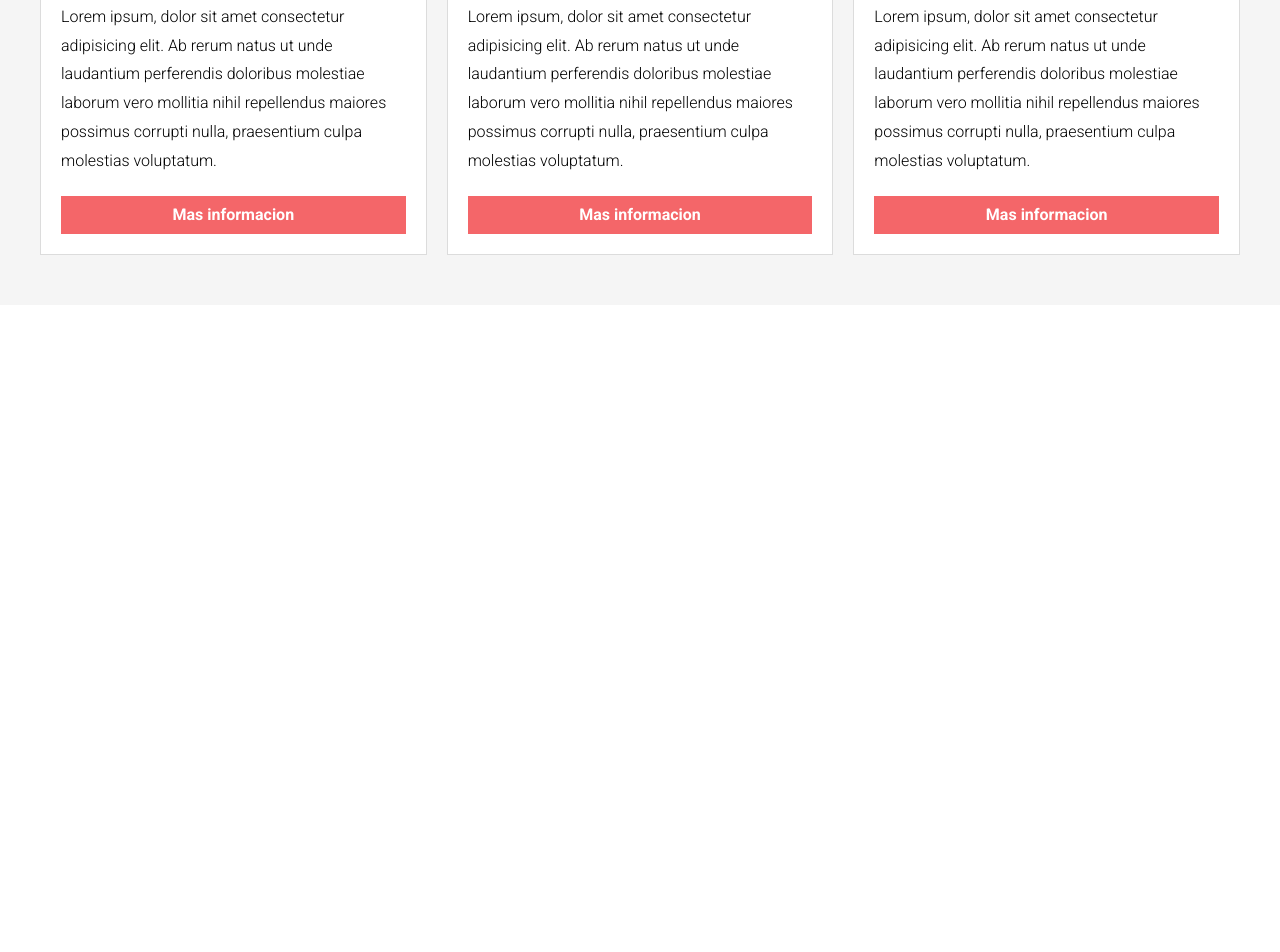
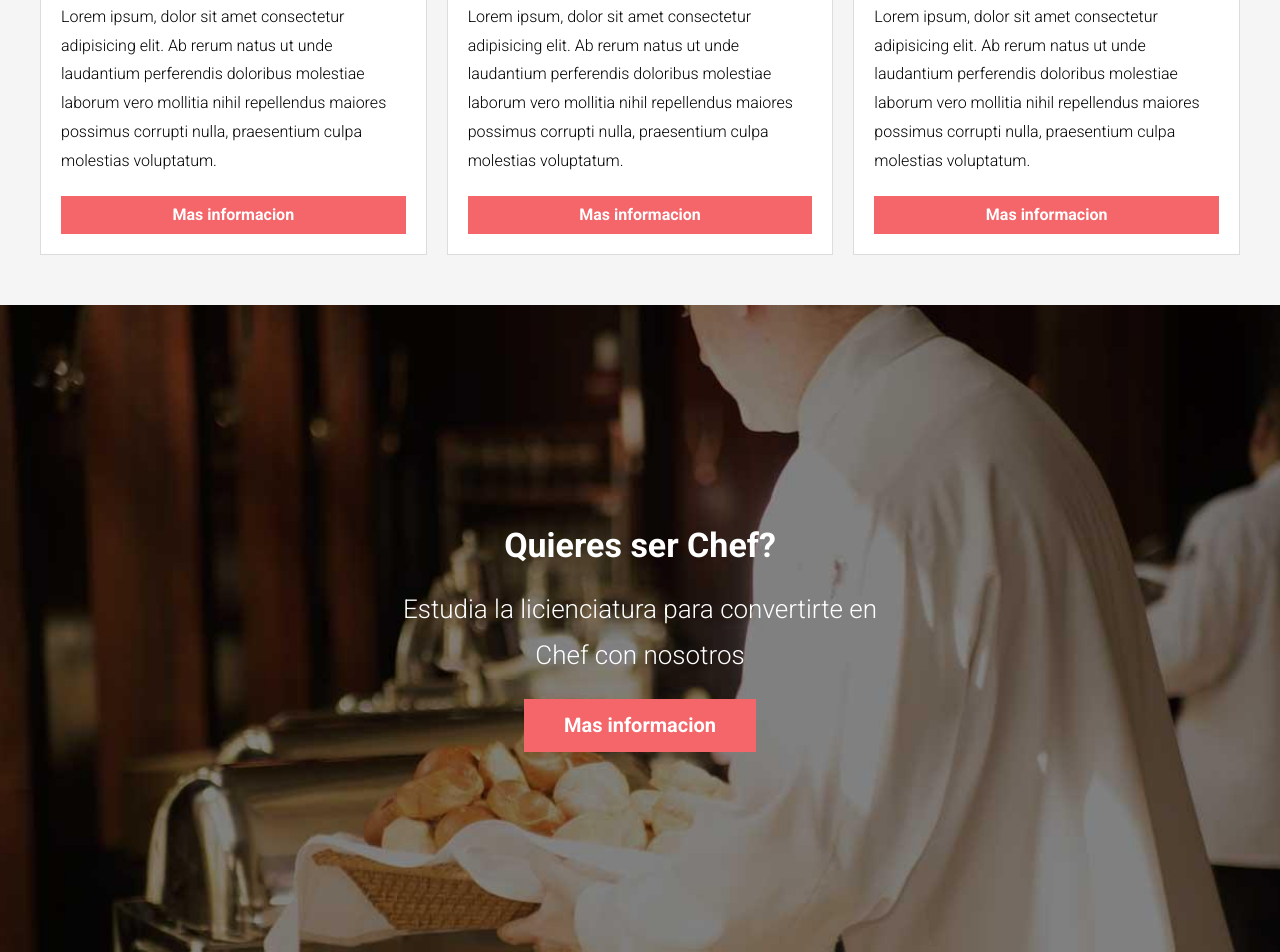
Before and after one commit to BenjaCode/EscuelaDeCocina, a website: page index.html in a window 1280 px wide. Shown: the part 3021-3973 px from the top of the page. Before the commit the page ends 3326 px from the top, so only its background shows below. Drawn offline with Linux system fonts and the light colour scheme.

Commit message:
Creando y Estilos - Escuela

```diff
--- a/index.html
+++ b/index.html
@@ -174,5 +174,11 @@
             </div> <!-- .clase -->
         </div>
     </main>
+
+    <section class="escuela">
+        <h2 class="escuela__heading">Quieres ser Chef?</h2>
+        <p class="escuela__texto">Estudia la licienciatura para convertirte en Chef con nosotros</p>
+        <a href="#" class="escuela__enlace">Mas informacion</a>
+    </section>
 </body>
 </html>
--- /dev/null
+++ b/src/scss/ui/contenido/_escuela.scss
@@ -0,0 +1,23 @@
+@use 'base/variables' as v;
+@use 'base/mixins' as m;
+
+.escuela{
+    @include m.bgImage('../img/chef_bg.jpg');
+    padding: 20rem 0;
+    text-align: center;
+    color: v.$blanco;
+
+    &__heading{
+        font-weight: 700;
+    }
+
+    &__texto{
+        font-size: 2.6rem;
+        max-width: 50rem;
+        margin: 0 auto;
+    }
+
+    &__enlace{
+        @include m.boton(v.$primario, v.$blanco);
+    }
+}
--- a/src/scss/ui/contenido/_index.scss
+++ b/src/scss/ui/contenido/_index.scss
@@ -1,3 +1,4 @@
 @forward 'bloques';
 @forward 'nosotros';
 @forward 'clases';
+@forward 'escuela';
```
Also changed, not shown: build/css/app.css, 1 other file.
